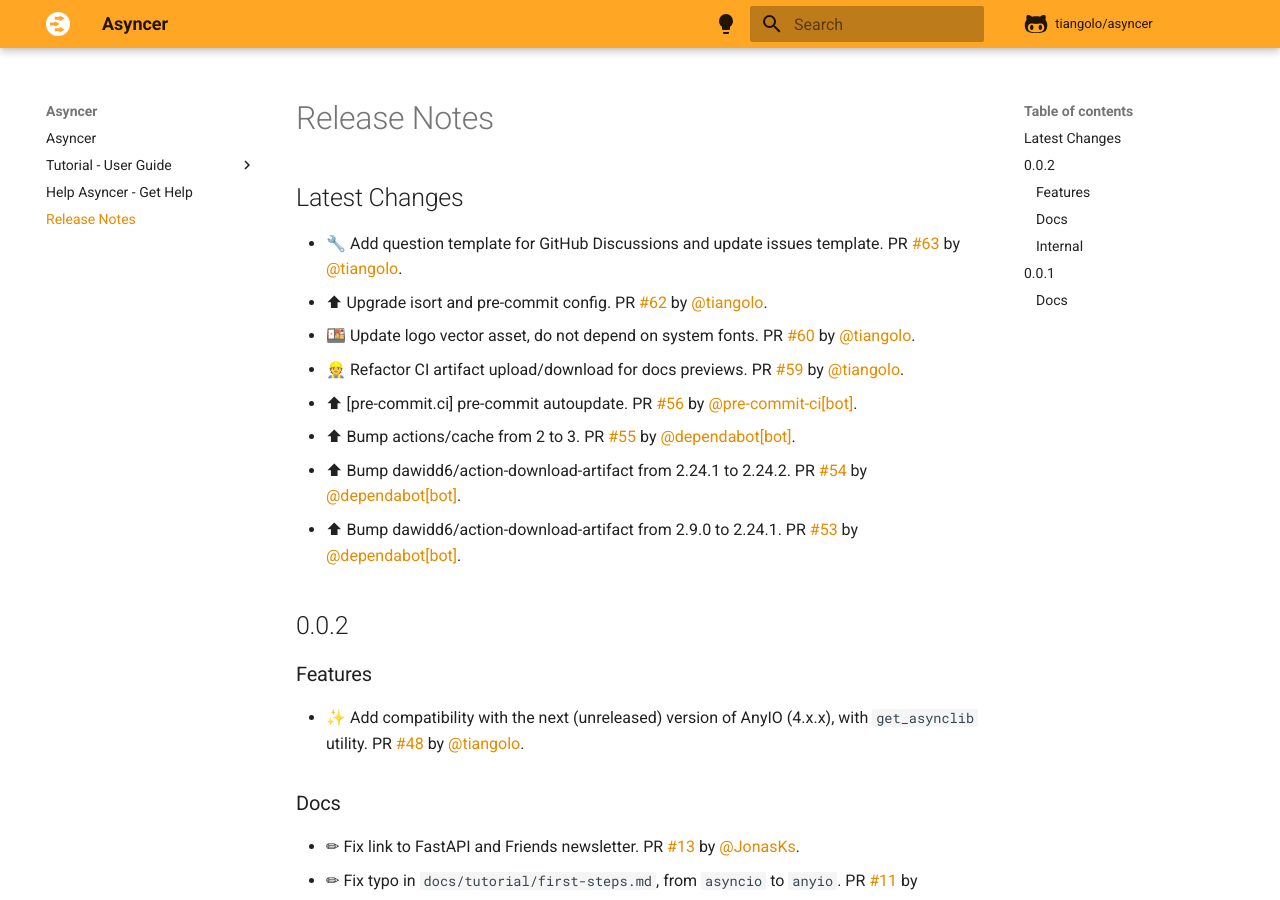
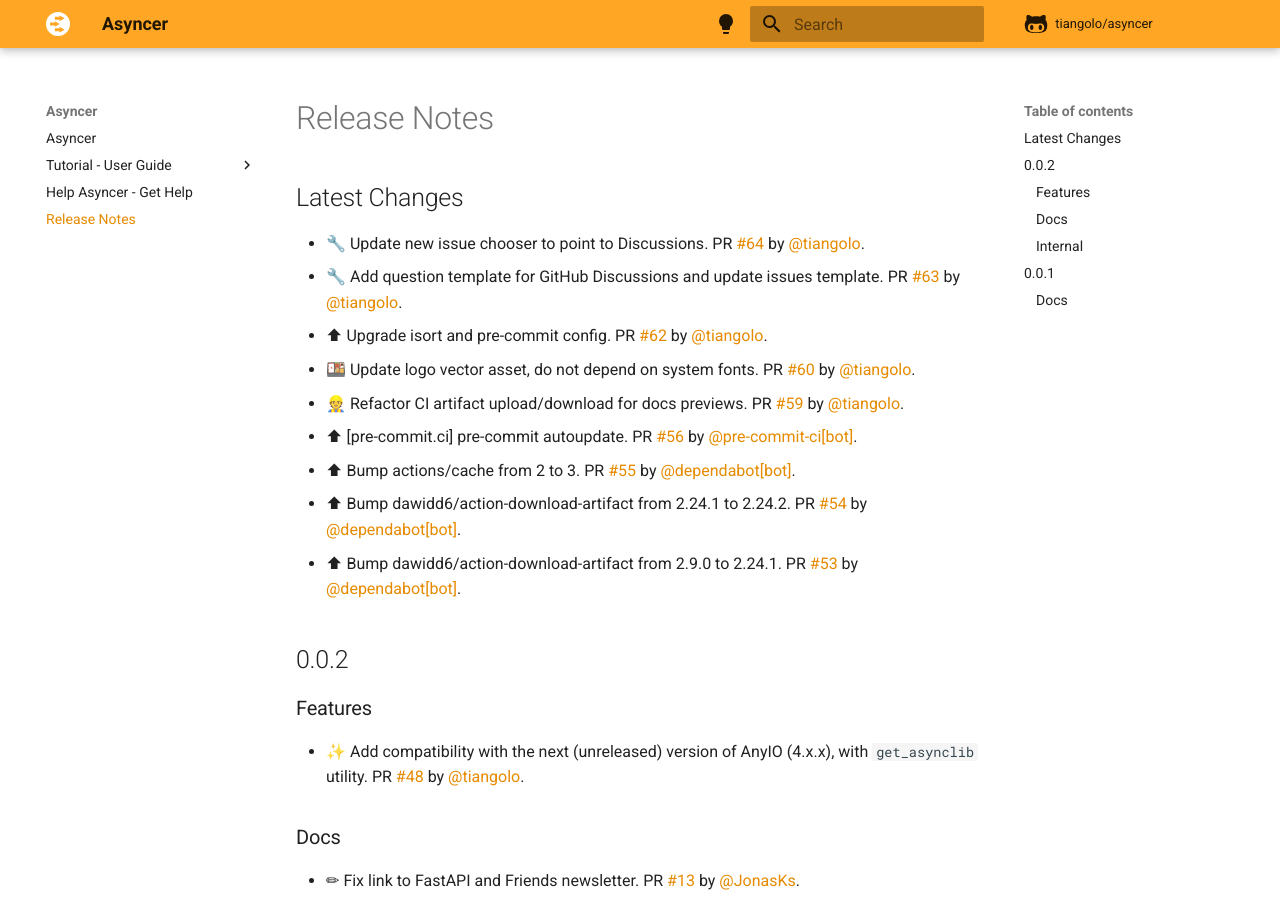
Before and after one commit to balintfrankas/fastapi-asyncer, an MkDocs documentation site: the page built from docs/release-notes.md, in a window 1280 px wide and 900 px high. Built offline with MkDocs 1.6.1 and Material for MkDocs 9.7.7, drawn with Linux system fonts in a browser that asks for light colours; comment, search, counter and statistics services are not loaded.

Commit message:
📝 Update release notes

```diff
--- a/docs/release-notes.md
+++ b/docs/release-notes.md
@@ -2,6 +2,7 @@
 
 ## Latest Changes
 
+* 🔧 Update new issue chooser to point to Discussions. PR [#64](https://github.com/tiangolo/asyncer/pull/64) by [@tiangolo](https://github.com/tiangolo).
 * 🔧 Add question template for GitHub Discussions and update issues template. PR [#63](https://github.com/tiangolo/asyncer/pull/63) by [@tiangolo](https://github.com/tiangolo).
 * ⬆ Upgrade isort and pre-commit config. PR [#62](https://github.com/tiangolo/asyncer/pull/62) by [@tiangolo](https://github.com/tiangolo).
 * 🍱 Update logo vector asset, do not depend on system fonts. PR [#60](https://github.com/tiangolo/asyncer/pull/60) by [@tiangolo](https://github.com/tiangolo).
```
